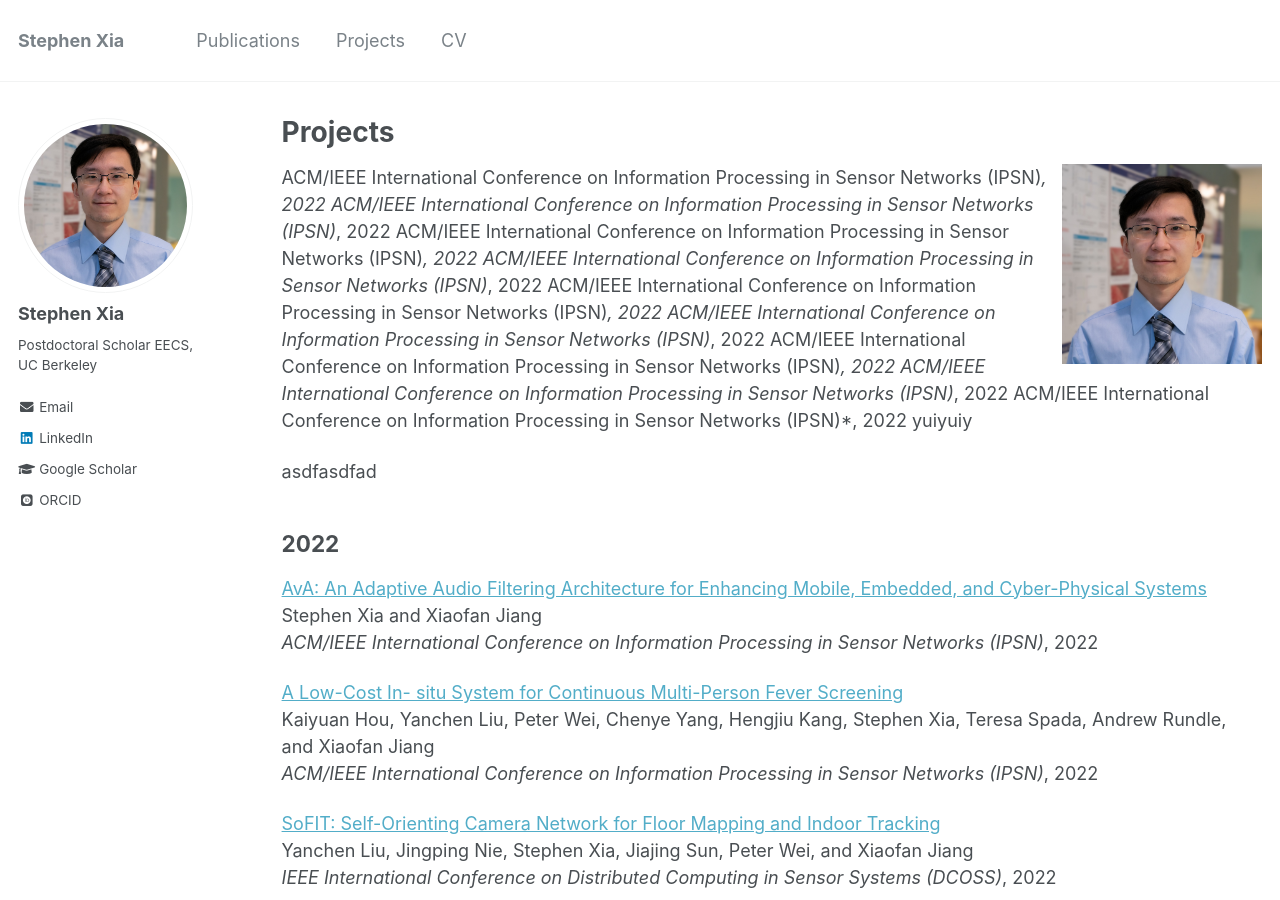
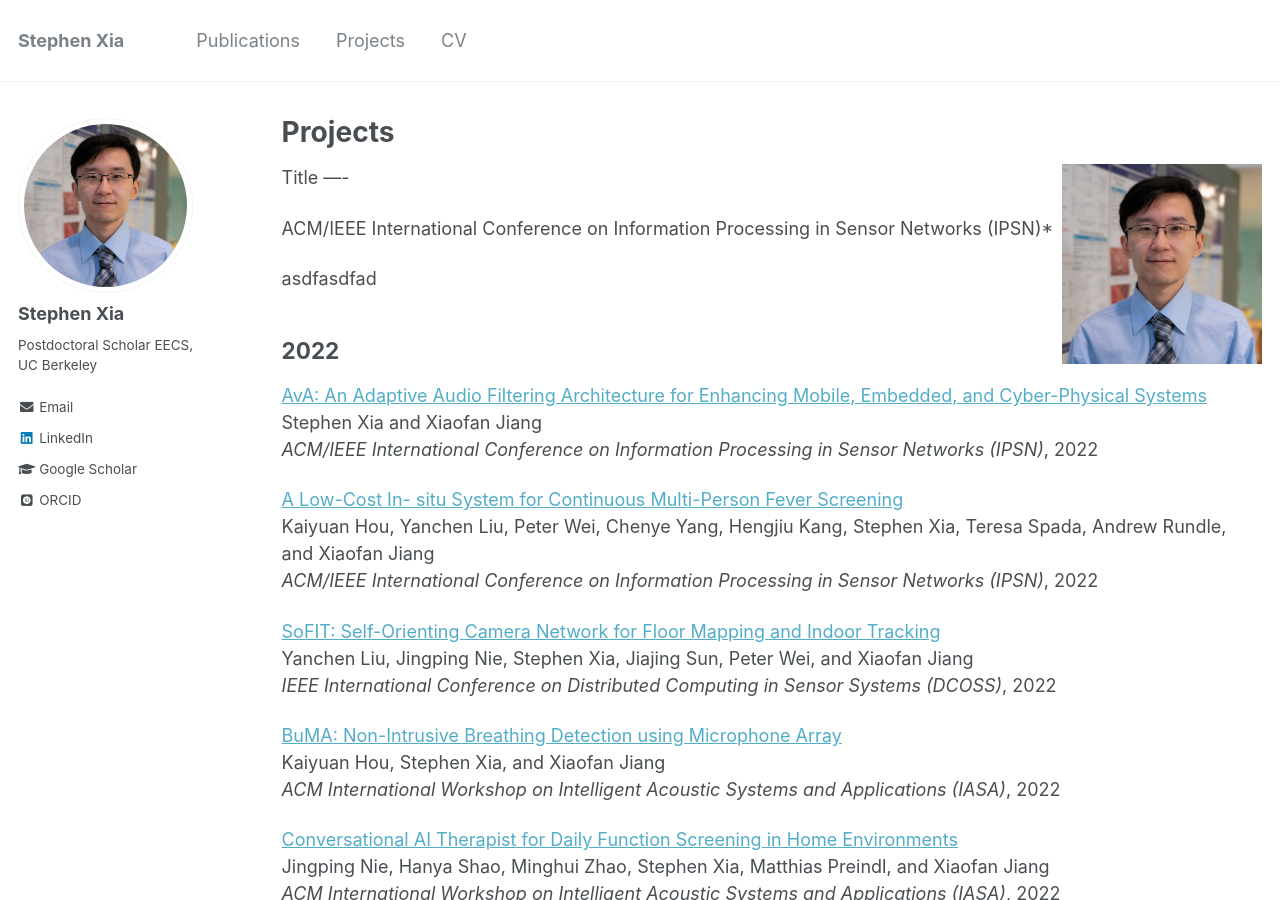
Before and after one commit to stephenxia/stephenxia.github.io, a Jekyll site: the page built from _pages/projects.md, in a window 1280 px wide and 900 px high. Built offline with Jekyll 4.4.1, drawn with Linux system fonts in a browser that asks for light colours; some web fonts are replaced.

Commit message:
testing projects

```diff
--- a/_pages/projects.md
+++ b/_pages/projects.md
@@ -5,8 +5,11 @@ permalink: /projects/
 author_profile: true
 ---
 
-<img style="float: right;" src="../images/stephenxia.jpg" width="200">ACM/IEEE International Conference on Information Processing in Sensor Networks (IPSN)*, 2022 ACM/IEEE International Conference on Information Processing in Sensor Networks (IPSN)*, 2022 ACM/IEEE International Conference on Information Processing in Sensor Networks (IPSN)*, 2022 ACM/IEEE International Conference on Information Processing in Sensor Networks (IPSN)*, 2022 ACM/IEEE International Conference on Information Processing in Sensor Networks (IPSN)*, 2022 ACM/IEEE International Conference on Information Processing in Sensor Networks (IPSN)*, 2022 ACM/IEEE International Conference on Information Processing in Sensor Networks (IPSN)*, 2022 ACM/IEEE International Conference on Information Processing in Sensor Networks (IPSN)*, 2022 ACM/IEEE International Conference on Information Processing in Sensor Networks (IPSN)*, 2022
-yuiyuiy
+<img style="float: right;" src="../images/stephenxia.jpg" width="200">
+Title
+----
+
+ACM/IEEE International Conference on Information Processing in Sensor Networks (IPSN)*
 
 asdfasdfad
 
```
